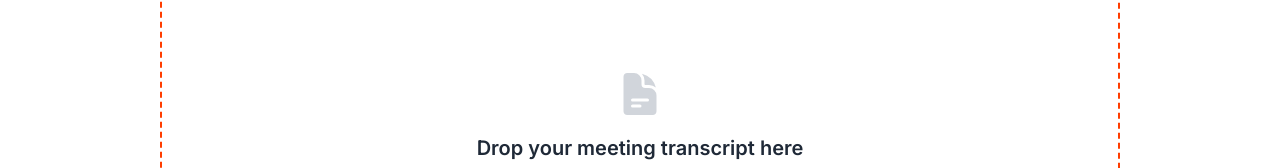
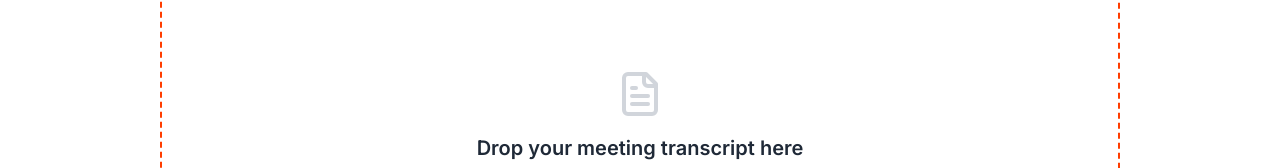
Before and after one commit to tanmay-pathak/flyonthewall, a Next.js app: page / in a window 1280 px wide. Shown: the part 544-712 px from the top of the page. Built offline with nearby package versions, Linux system fonts and the light colour scheme.

Commit message:
refactor: cleanup packages

```diff
--- a/components/Upload.tsx
+++ b/components/Upload.tsx
@@ -1,4 +1,4 @@
-import { DocumentTextIcon } from "@heroicons/react/24/solid";
+import { FileText } from "lucide-react";
 import Dropzone from "react-dropzone";
 
 type Props = {
@@ -23,10 +23,7 @@ const Upload = ({ handleFileChange }: Props) => {
         >
           <input {...getInputProps()} />
           <div className="text-center">
-            <DocumentTextIcon
-              className="mx-auto h-12 w-12 text-gray-300"
-              aria-hidden="true"
-            />
+            <FileText className="mx-auto size-12 text-gray-300" />
             <div className="mt-4 flex text-sm leading-6 text-gray-600">
               <label
                 htmlFor="file-upload"
--- a/components/header.tsx
+++ b/components/header.tsx
@@ -1,5 +1,6 @@
 "use client";
 
+import Image from "next/image";
 import Link from "next/link";
 
 export function Header() {
@@ -16,7 +17,7 @@ export function Header() {
             className="flex items-center space-x-8"
             onClick={handleRefresh}
           >
-            <img src="/zu-logo.png" alt="zu" className="h-12 w-12" />
+            <Image src="/zu-logo.png" alt="zu" width={48} height={48} />
             <span className="h-12 border-r-2 border-black"></span>
             <span className="text-lg font-bold uppercase italic">
               Fly on the Wall
```
Also changed, not shown: package.json (+3 -10 lines), 1 other file (tests, documents, lock files or other folders).
